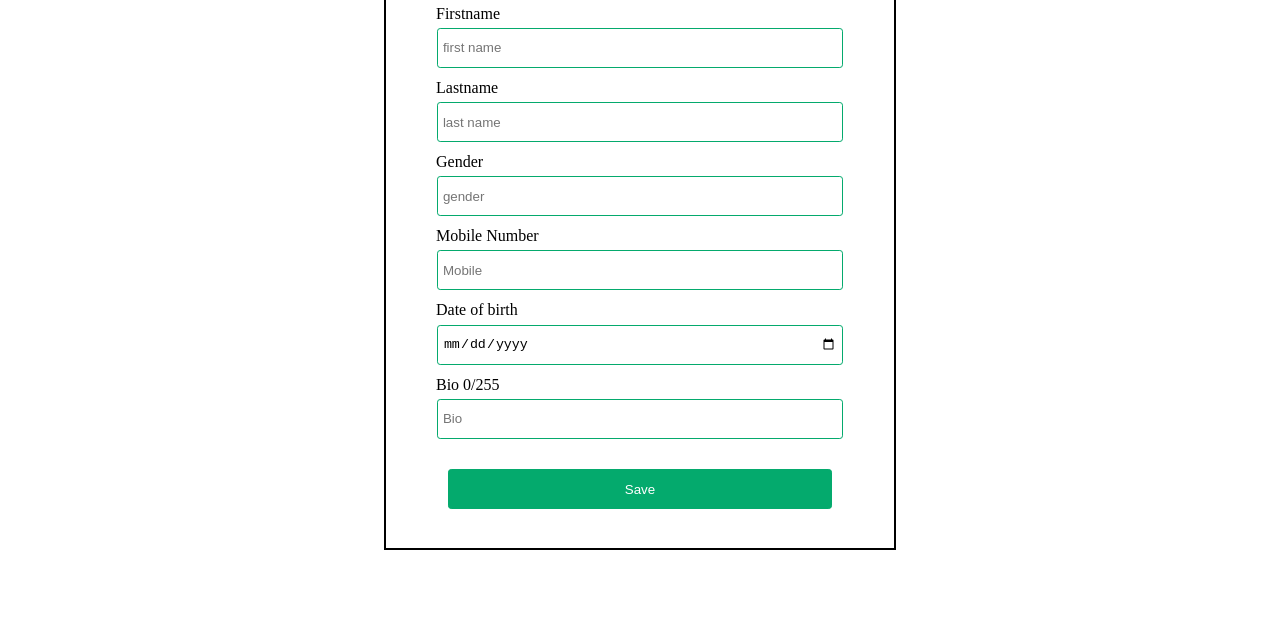
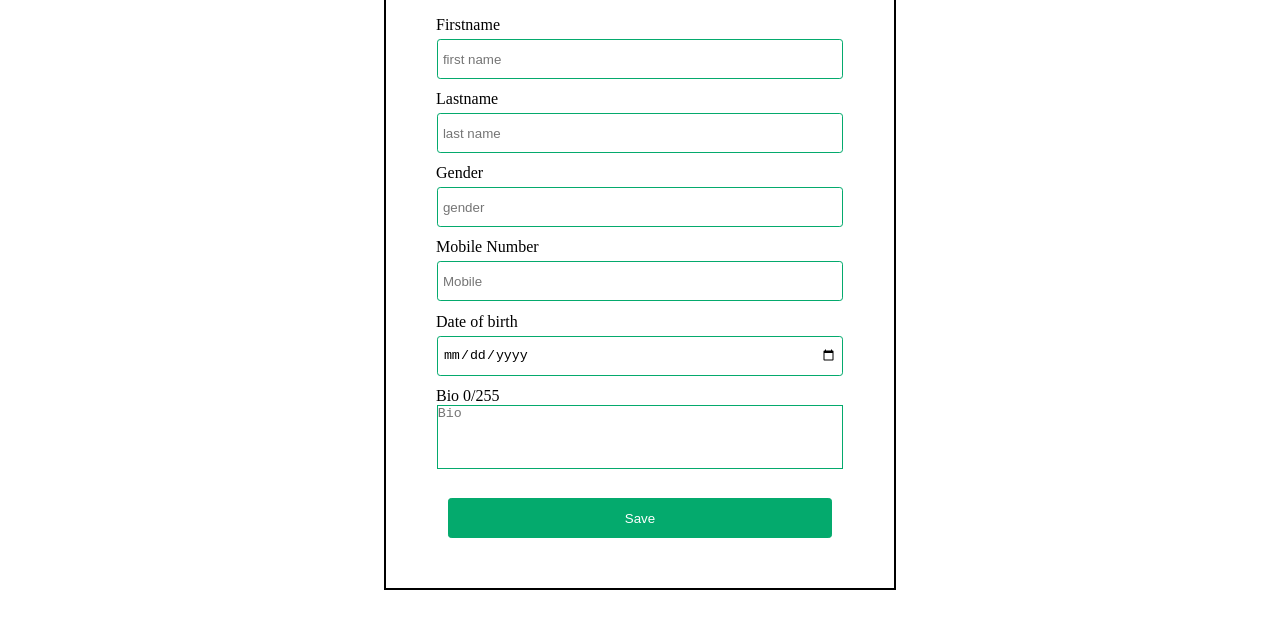
Before and after one commit to asyncdoggo/Yarro, a plain HTML site: page templates/editprofile.html in a window 1280 px wide. Shown: the part 290-918 px from the top of the page. Before the commit the page ends 880 px from the top, so only its background shows below. Drawn offline with Linux system fonts and the light colour scheme; no server answers.

Commit message:
minor update

```diff
--- a/static/css/editprofile.css
+++ b/static/css/editprofile.css
@@ -11,7 +11,7 @@
   align-items: center;
   border: 2px solid;
   width: 40%;
-  height: 90vh;
+  height: 95vh;
   margin: 5vh auto;
 }
 
@@ -37,9 +37,6 @@
 .inputags input {
   width: 80%;
 }
-
-
-
 
 .user_profile {
   display: flex;
@@ -77,6 +74,13 @@
   color: #FFFFFF;
 }
 
+#bio {
+  height: 4rem;
+  width: 80%;
+  resize: none;
+  border: 0.5px solid #04AA6D;
+}
+
 @media (max-width:800px) {
   .profile {
     width: 99%;
--- a/templates/editprofile.html
+++ b/templates/editprofile.html
@@ -83,9 +83,9 @@
                     <p>Date of birth</p>
                     <input type="date" id="dob" name="dob" placeholder="DOB">
                 </div>
-                 <div class="inputags">
-                     <p id="biocount">Bio 0/255</p>
-                    <input type="text" id="bio" name="bio" placeholder="Bio">
+                <div class="inputags">
+                    <p id="biocount">Bio 0/255</p>
+                    <textarea type="text" id="bio" name="bio" placeholder="Bio"></textarea>
                 </div>
 
                 <div class="inputags">
```
